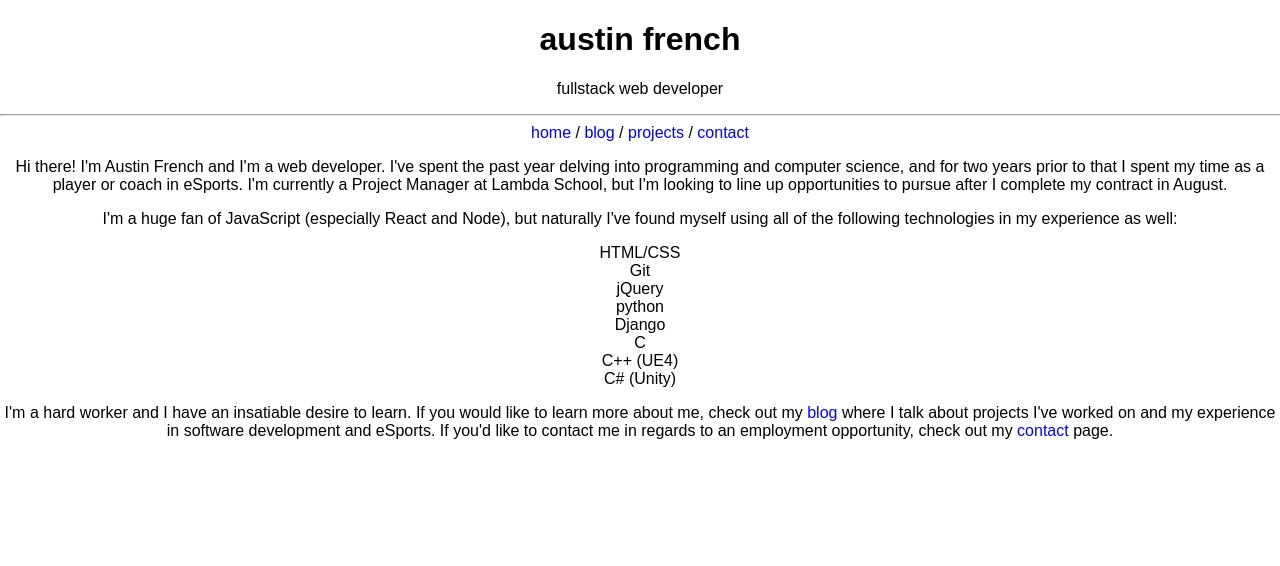
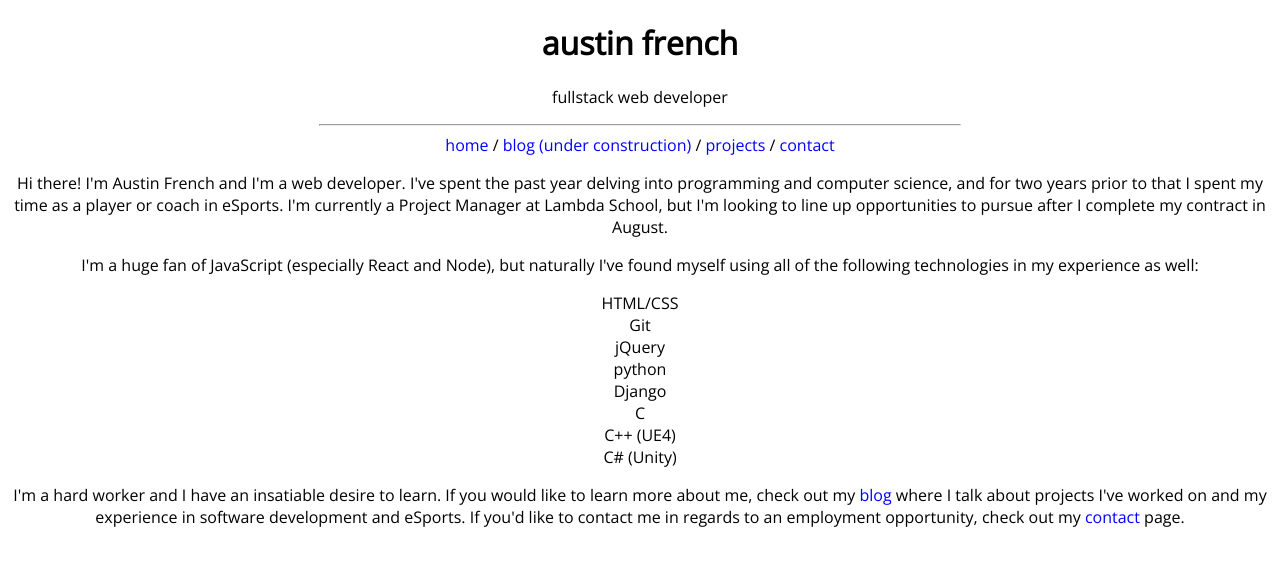
Before and after one commit to frogr/frogr.github.io, a React (Create React App) app: page / in a window 1280 px wide. Shown: the top 566 px of the page. Built offline with nearby package versions, Linux system fonts and the light colour scheme.

Commit message:
made it easier to read and added github links to each project

```diff
--- a/public/index.html
+++ b/public/index.html
@@ -10,6 +10,7 @@
     -->
     <link rel="manifest" href="%PUBLIC_URL%/manifest.json">
     <link rel="shortcut icon" href="%PUBLIC_URL%/favicon.ico">
+    <link href="https://fonts.googleapis.com/css?family=Open+Sans" rel="stylesheet">
     <!--
       Notice the use of %PUBLIC_URL% in the tags above.
       It will be replaced with the URL of the `public` folder during the build.
@@ -19,7 +20,7 @@
       work correctly both with client-side routing and a non-root public URL.
       Learn how to configure a non-root public URL by running `npm run build`.
     -->
-    <title>React App</title>
+    <title>austin french</title>
   </head>
   <body>
     <noscript>
--- a/src/components/Header.js
+++ b/src/components/Header.js
@@ -9,7 +9,7 @@ const Header = () => {
       <nav>
         <Link to="/"> home </Link>
         /
-        <Link to="/blog"> blog </Link>
+        <Link to="#"> blog (under construction) </Link>
         /
         <Link to="/projects"> projects </Link>
         /
--- a/src/components/project/ProjectPost.js
+++ b/src/components/project/ProjectPost.js
@@ -4,9 +4,14 @@ import ProjectContent from './project.json';
 const ProjectPost = ({ match }) => {
   return (
     <div>
-      <h2>{ProjectContent[match.params.id].title}</h2>
-      <p>{ProjectContent[match.params.id].date}</p>
-      <p>{ProjectContent[match.params.id].body}</p>
+      <div className="projectInfo">
+        <h2>{ProjectContent[match.params.id].title}</h2>
+        <p>{ProjectContent[match.params.id].date}</p>
+        <p>{ProjectContent[match.params.id].body}</p>
+        <p>Technologies used: {ProjectContent[match.params.id].tech}</p>
+      </div>
+      <img src="https://assets-cdn.github.com/images/modules/logos_page/GitHub-Mark.png" alt=""/>
+      <p>Code available on <a href={ProjectContent[match.params.id].link[0]}>GitHub</a></p>
     </div>
   );
 };
--- a/src/components/project/ProjectsRoot.js
+++ b/src/components/project/ProjectsRoot.js
@@ -6,7 +6,6 @@ const Project = () => {
   return (
     <div>
       {ProjectContent.slice(0)
-        .reverse()
         .map(project => {
           return (
             <div>
--- a/src/index.css
+++ b/src/index.css
@@ -2,7 +2,7 @@ body {
   margin: 0;
   padding: 0;
   text-align: center;
-  font-family: sans-serif;
+  font-family: 'Open Sans', sans-serif;
 }
 
 a {
@@ -14,3 +14,12 @@ ul {
   margin: 0;
   list-style: none;
 }
+img {
+  width: 3%;
+}
+.projectInfo {
+  padding-bottom: 3%;
+}
+hr {
+  width: 50%;
+}
```
Also changed, not shown: 1 other file (tests, documents, lock files or other folders).
